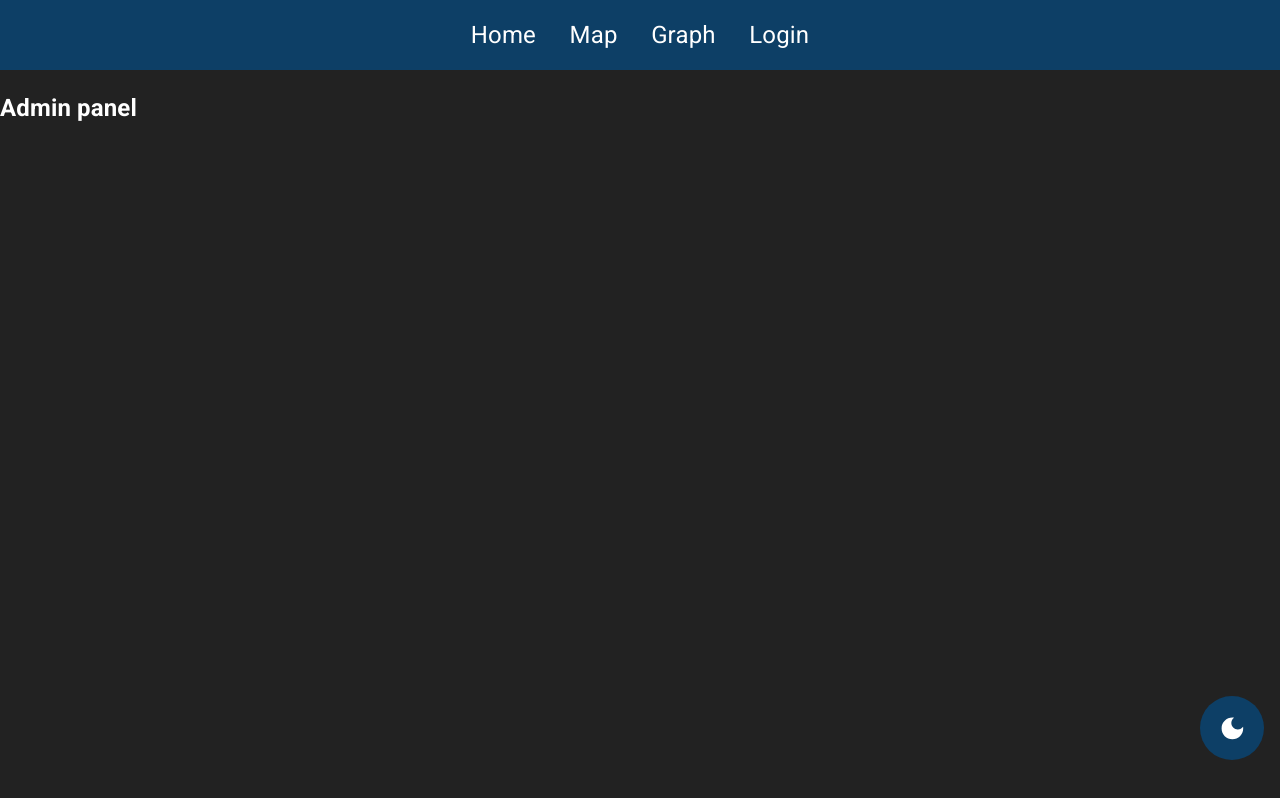
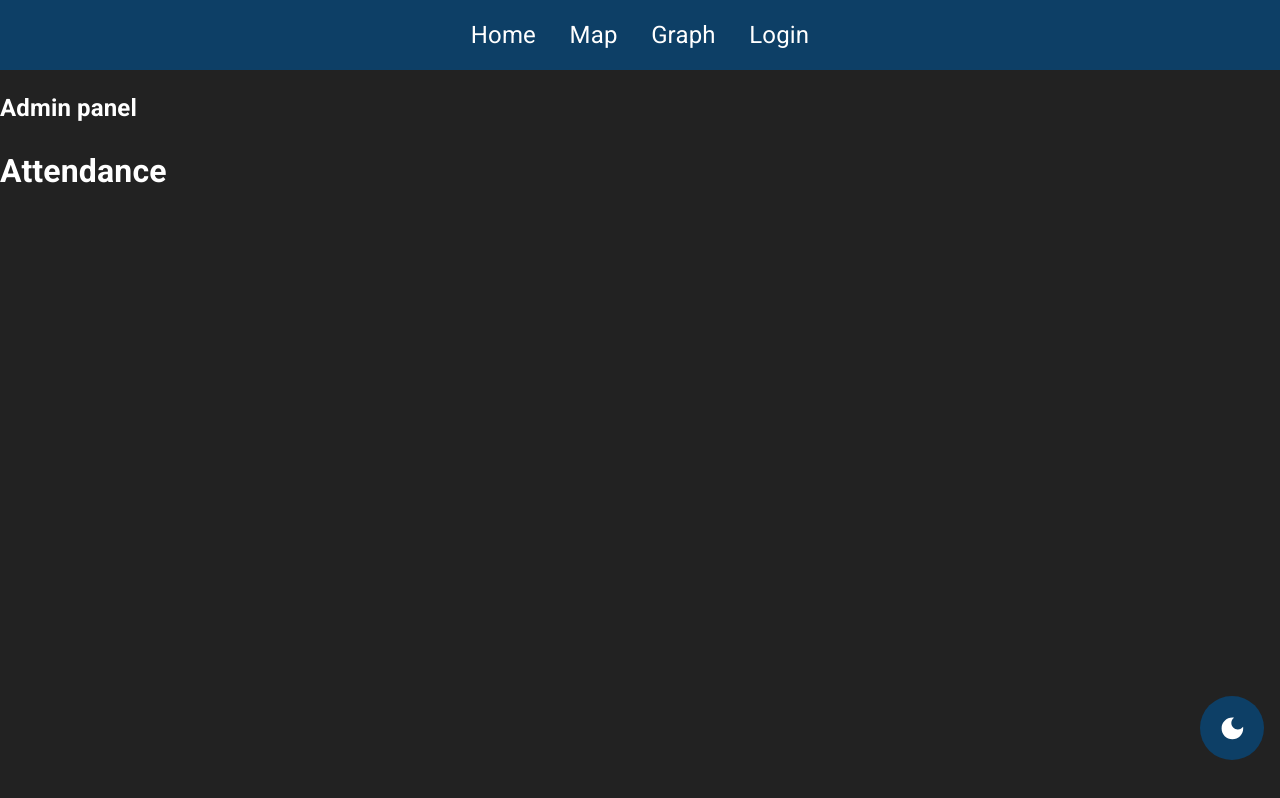
Before and after one commit to debug-squad/Spletni_Odjemalec, a React (Create React App) app: page /admin in a window 1280 px wide. Built offline with nearby package versions, Linux system fonts and the light colour scheme; no server answers.

Commit message:
Attendanec

```diff
--- a/src/App.js
+++ b/src/App.js
@@ -16,6 +16,7 @@ import EventView from "./pages/EventView";
 import InfrastructureView from "./pages/InfrastructureView";
 import Admin from "./pages/Admin";
 import LocationProvider from "./contexts/LocationProvider";
+import Graph from "./pages/Graph";
 
 function App() {
 	//Sets dark theme from localstorage, if not found creates default White theme
@@ -61,6 +62,7 @@ function App() {
 										<Route path="/admin" exact element={<Admin />}></Route>
 										<Route path="/event/:id" exact element={<EventView />}></Route>
 										<Route path="/infrastructure/:id" exact element={<InfrastructureView />}></Route>
+										<Route path="/graph" exact element={<Graph />}></Route>
 									</Routes>
 								</ThemeProvider>
 							</LocationProvider>
--- /dev/null
+++ b/src/components/AddAttendande.js
@@ -0,0 +1,7 @@
+export default function AddAttendance(){
+    return(
+        <>
+        <h1>Attendance</h1>
+        </>
+    );
+}
--- a/src/pages/Admin.js
+++ b/src/pages/Admin.js
@@ -1,5 +1,11 @@
+import AddAttendance from "../components/AddAttendande"
+
+
 export default function Admin(){
     return(
+        <>
         <h2>Admin panel </h2>
-    )
+        <AddAttendance />
+        </>
+        )
 }
--- /dev/null
+++ b/src/pages/Graph.js
@@ -0,0 +1,20 @@
+import { useEffect } from 'react';
+import { useEventState } from '../contexts/EventProvider';
+export default function Graph(){
+    const {events} = useEventState();
+    console.log(events)
+    useEffect(()=>{
+
+    })
+
+    return (
+        <>
+        <h2>Graph</h2>
+
+        {events.map(event=>
+                <p>{event._id}</p>
+                )}
+
+        </>
+    );
+}
```
